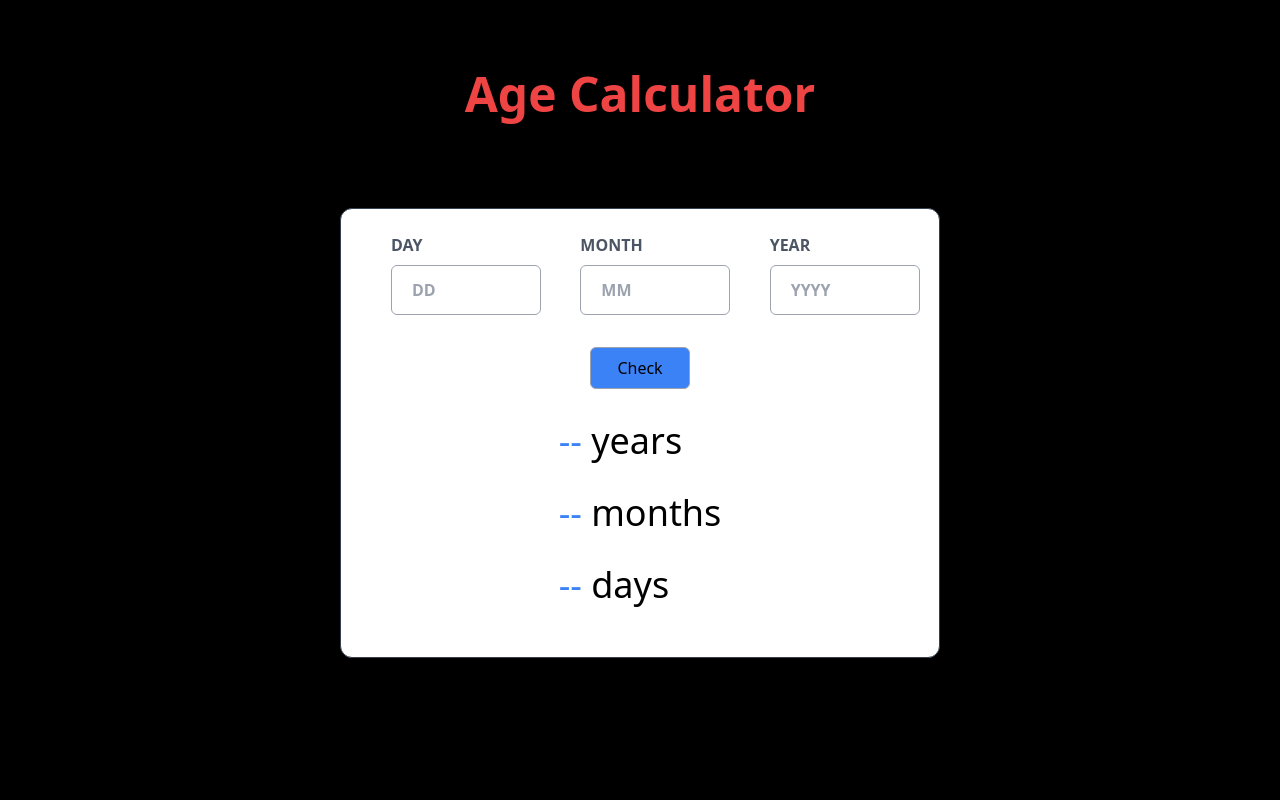
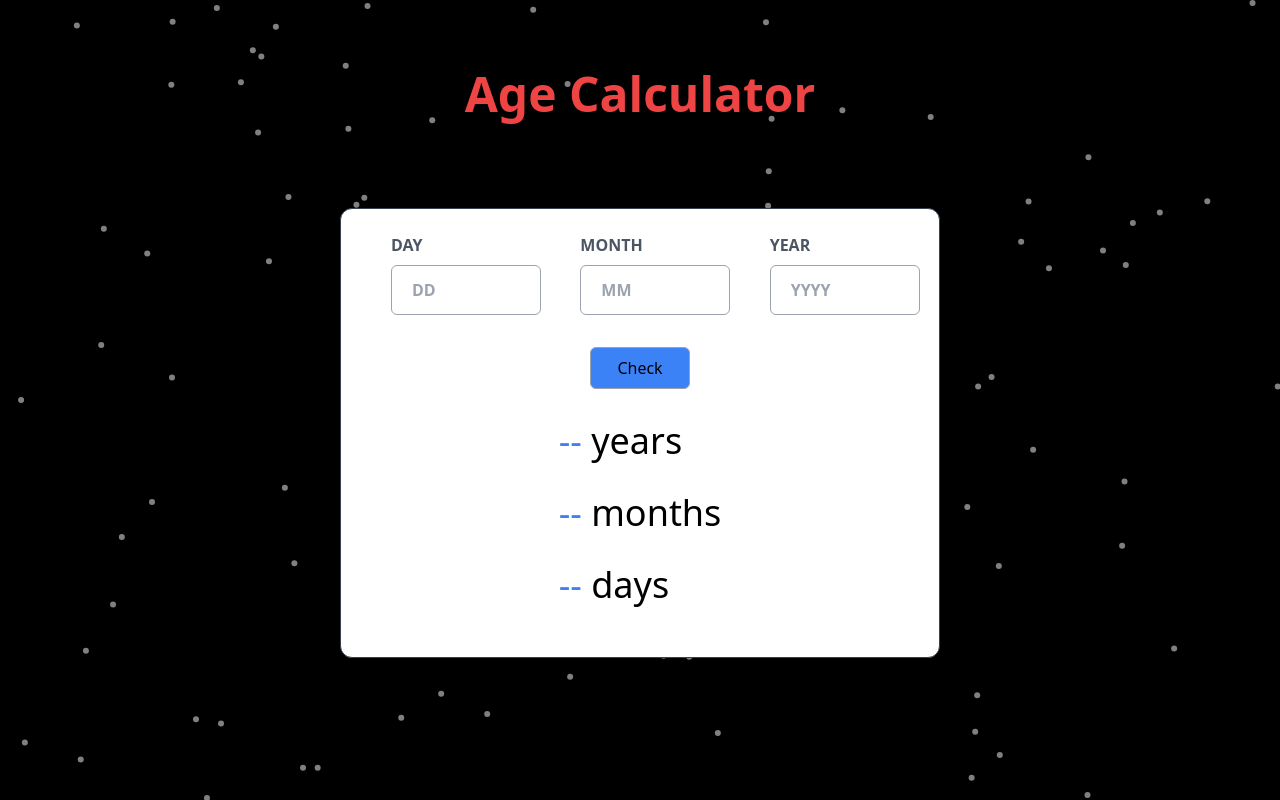
Before and after one commit to VISHNUPRABHU-170/UI-Pages, a React (Create React App) app: page /age-calc in a window 1280 px wide. Built offline with nearby package versions, Linux system fonts and the light colour scheme.

Commit message:
added particle js

```diff
--- a/package.json
+++ b/package.json
@@ -8,9 +8,12 @@
     "@testing-library/user-event": "^13.5.0",
     "react": "^18.2.0",
     "react-dom": "^18.2.0",
+    "react-particles": "^2.9.3",
     "react-router-dom": "^6.10.0",
     "react-scripts": "5.0.1",
+    "react-tsparticles": "^2.9.3",
     "tailwind": "^4.0.0",
+    "tsparticles": "^2.9.3",
     "web-vitals": "^2.1.4"
   },
   "scripts": {
--- a/src/Components/Age-Calculator.jsx
+++ b/src/Components/Age-Calculator.jsx
@@ -1,55 +1,155 @@
 import { useState } from "react";
+import { useCallback } from "react";
+import Particles from "react-particles";
+import { loadFull } from "tsparticles";
 
 export default function Age() {
+  const particlesInit = useCallback(async (engine) => {
+    console.log(engine);
+    await loadFull(engine);
+  }, []);
 
-    const [dd,setDate] = useState();
-    const [mm,setMonth] = useState();
-    const [yy,setYear] = useState();
-    const [cdd,setCDate] = useState("--");
-    const [cmm,setCMonth] = useState("--");
-    const [cyy,setCYear] = useState("--");
+  const particlesLoaded = useCallback(async (container) => {
+    await console.log(container);
+  }, []);
+
+  const [dd, setDate] = useState();
+  const [mm, setMonth] = useState();
+  const [yy, setYear] = useState();
+  const [cdd, setCDate] = useState("--");
+  const [cmm, setCMonth] = useState("--");
+  const [cyy, setCYear] = useState("--");
 
   const displays = [
     {
-            res:cyy,
-            text:"years",
+      res: cyy,
+      text: "years",
     },
     {
-            res:cmm,
-            text:"months",
+      res: cmm,
+      text: "months",
     },
     {
-            res:cdd,
-            text:"days",
+      res: cdd,
+      text: "days",
     },
   ];
 
   const update = () => {
-        const d=new Date();
-        const date=d.getDate();
-        const month=d.getMonth()+1;
-        const year=d.getFullYear();
-        if(yy>year || (dd>date && mm>date && yy==year) || mm>12 || dd>31 || dd=="" || mm=="" || yy==""){
+    const d = new Date();
+    const date = d.getDate();
+    const month = d.getMonth() + 1;
+    const year = d.getFullYear();
+    if (
+      yy > year ||
+      (dd > date && mm > date && yy == year) ||
+      mm > 12 ||
+      dd > 31 ||
+      dd == "" ||
+      mm == "" ||
+      yy == ""
+    ) {
       alert("Enter Valid D.O.B");
-        }else{
-            if(mm>=month){
-                setCYear(year-yy-1);
-                setCMonth(mm-month);
-                setCDate((mm-month)*30);
-            }else{
-                setCYear(year-yy);
-                setCMonth(12-(month-mm));
-                setCDate((12-(month-mm))*30);
+    } else {
+      if (mm >= month) {
+        setCYear(year - yy - 1);
+        setCMonth(mm - month);
+        setCDate((mm - month) * 30);
+      } else {
+        setCYear(year - yy);
+        setCMonth(12 - (month - mm));
+        setCDate((12 - (month - mm)) * 30);
       }
-
     }
   };
 
-
-    return(
-        <div className="bg-black h-screen">
+  return (
+    <div>
+      <Particles
+        id="tsparticles"
+        init={particlesInit}
+        loaded={particlesLoaded}
+        options={{
+          fullScreen: {
+            enable: true,
+            zIndex: -1,
+          },
+          background: {
+            color: {
+              value: "#0000",
+            },
+          },
+          fpsLimit: 120,
+          interactivity: {
+            events: {
+              onClick: {
+                enable: true,
+                mode: "push",
+              },
+              onHover: {
+                enable: true,
+                mode: "repulse",
+              },
+              resize: true,
+            },
+            modes: {
+              push: {
+                quantity: 4,
+              },
+              repulse: {
+                distance: 200,
+                duration: 0.4,
+              },
+            },
+          },
+          particles: {
+            color: {
+              value: "#ffffff",
+            },
+            links: {
+              color: "#ffffff",
+              distance: 150,
+              enable: true,
+              opacity: 0.5,
+              width: 1,
+            },
+            collisions: {
+              enable: true,
+            },
+            move: {
+              directions: "top",
+              enable: true,
+              random: false,
+              speed: 5,
+              straight: true,
+            },
+            number: {
+              density: {
+                enable: true,
+                area: 800,
+              },
+              value: 80,
+            },
+            opacity: {
+              value: 0.5,
+            },
+            shape: {
+              type: "circle",
+            },
+            size: {
+              value: 3,
+            },
+            links: {
+              enable: false,
+            },
+          },
+          detectRetina: true,
+        }}
+      />
       <div className="flex justify-center py-[70px] text-3xl sm:text-5xl">
-                <p className="text-red-500 font-bold">Age Calculator</p>
+        <p className="text-red-500 drop-shadow text-shadow-md font-bold">
+          Age Calculator
+        </p>
       </div>
       <div className="flex justify-center py-[20px]">
         <div className="bg-white hover:bg-gray-700 border rounded-xl border-gray-700 drop-shadow-5xl shadow-gray-300 h-[400px] w-[350px] sm:h-[450px] sm:w-[600px]">
@@ -57,35 +157,64 @@ export default function Age() {
             <div>
               <h1 className="text-gray-600">DAY</h1>
               <div className="py-2">
-                               <input type="number" placeholder="DD" className="p-2 px-5 w-[80px] sm:h-[50px] sm:w-[150px] border border-gray-400 rounded-md" onChange={(e) => {setDate(e.target.value)}} required></input>
+                <input
+                  type="number"
+                  placeholder="DD"
+                  className="p-2 px-5 w-[80px] sm:h-[50px] sm:w-[150px] border border-gray-400 rounded-md"
+                  onChange={(e) => {
+                    setDate(e.target.value);
+                  }}
+                  required
+                ></input>
               </div>
             </div>
             <div>
               <h1 className="text-gray-600">MONTH</h1>
               <div className="py-2">
-                               <input type="number" placeholder="MM" className="p-2 px-5 w-[80px] sm:h-[50px] sm:w-[150px] border border-gray-400 rounded-md" onChange={(e) => {setMonth(e.target.value)}} required></input>
+                <input
+                  type="number"
+                  placeholder="MM"
+                  className="p-2 px-5 w-[80px] sm:h-[50px] sm:w-[150px] border border-gray-400 rounded-md"
+                  onChange={(e) => {
+                    setMonth(e.target.value);
+                  }}
+                  required
+                ></input>
               </div>
             </div>
             <div>
               <h1 className="text-gray-600">YEAR</h1>
               <div className="py-2">
-                               <input type="number" placeholder="YYYY" className="p-2 px-5 w-[80px] sm:h-[50px] sm:w-[150px] border border-gray-400 rounded-md" onChange={(e) => {setYear(e.target.value)}} required></input>
+                <input
+                  type="number"
+                  placeholder="YYYY"
+                  className="p-2 px-5 w-[80px] sm:h-[50px] sm:w-[150px] border border-gray-400 rounded-md"
+                  onChange={(e) => {
+                    setYear(e.target.value);
+                  }}
+                  required
+                ></input>
               </div>
             </div>
           </div>
           <div className="flex justify-center">
-                       <button onClick={update} className="bg-blue-500 p-1 sm:p-2 w-[100px] border border-gray-400 rounded-md hover:bg-orange-400">Check</button>
+            <button
+              onClick={update}
+              className="bg-blue-500 drop-shadow-1xl p-1 sm:p-2 w-[100px] border border-gray-400 rounded-md hover:bg-orange-400"
+            >
+              Check
+            </button>
           </div>
           <div className="flex justify-center py-10 sm:py-8 text-2xl sm:text-4xl grid grid-cols gap-5 sm:gap-8">
-                        {
-                            displays.map((i) => {
-                                return(
+            {displays.map((i) => {
+              return (
                 <div>
-                                        <h1><span className="text-blue-500">{i.res}</span> {i.text}</h1>
+                  <h1>
+                    <span className="text-blue-500">{i.res}</span> {i.text}
+                  </h1>
                 </div>
               );
-                            })
-                        }
+            })}
           </div>
         </div>
       </div>
--- a/src/Components/Result-Summary.jsx
+++ b/src/Components/Result-Summary.jsx
@@ -44,7 +44,7 @@ export default function Res(){
                         <h1 className="text-gray-500">80 / 100</h1>
                     </p>
                     <div className="flex justify-center mb-2">
-                       <button className="bg-purple-900 rounded-lg px-2 sm:h-[50px] sm:mt-2 w-[150px] text-white">Continue</button>
+                       <button className="bg-purple-900 rounded-lg px-2 sm:h-[50px] sm:mt-2 w-[150px] text-white border border-white shadow-xl">Continue</button>
                     </div>
                 </div>
               </div>
--- a/src/index.js
+++ b/src/index.js
@@ -15,6 +15,8 @@ root.render(
           <Route index to path='/' element={<App></App>}></Route>
           <Route path='/age-calc' element={<Age></Age>}></Route>
           <Route path='/res-sum' element={<Res></Res>}></Route>
+          <Route path='/pers-info' element={<Res></Res>}></Route>
+          <Route path='/news-pge' element={<Res></Res>}></Route>
        </Routes>
     </BrowserRouter>
   </React.StrictMode>
```
Also changed, not shown: src/App.js (+31 -14 lines), src/Components/particles.js (added, +98 -0 lines), 1 other file (tests, documents, lock files or other folders). Lines whose indentation alone changed are shown as unchanged.
